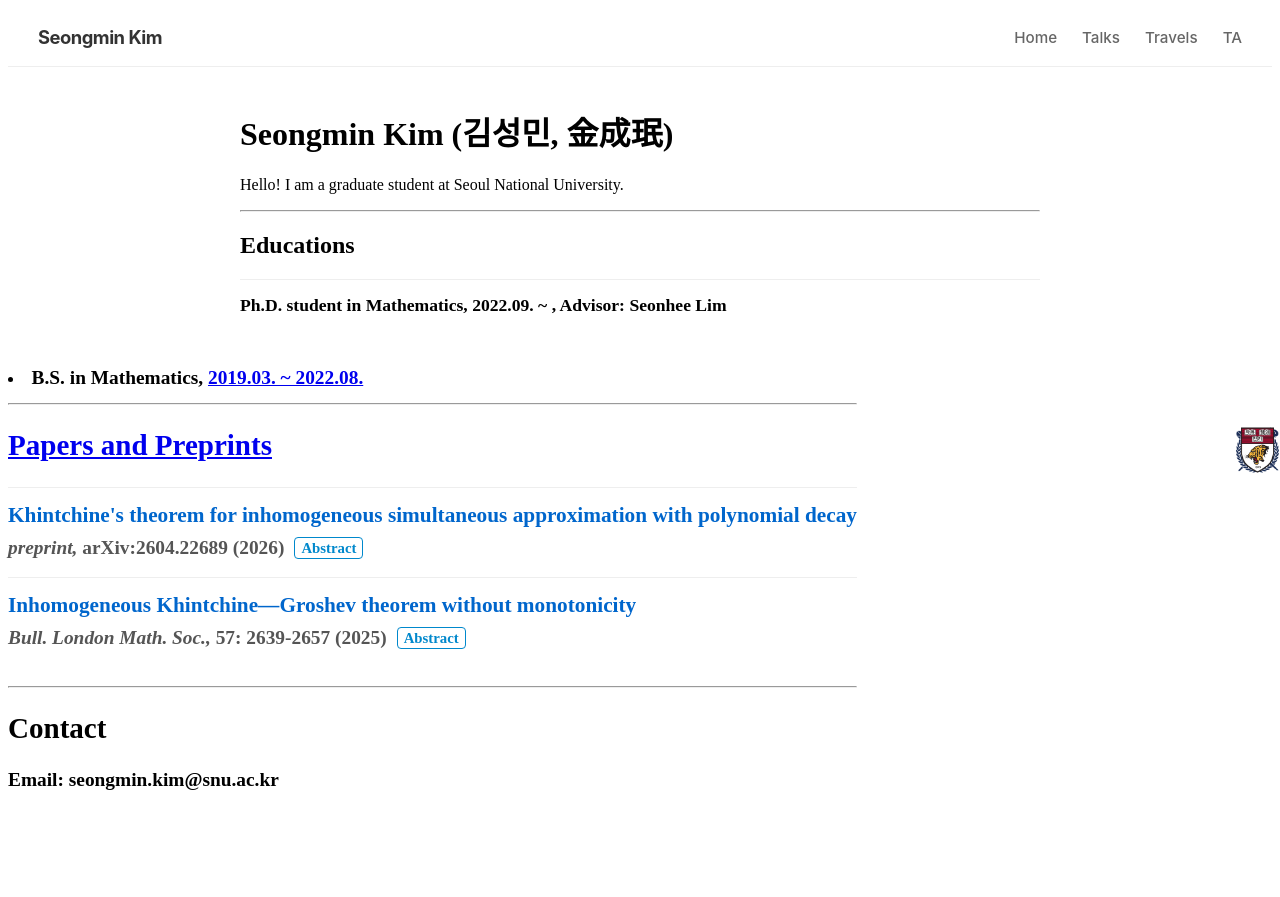
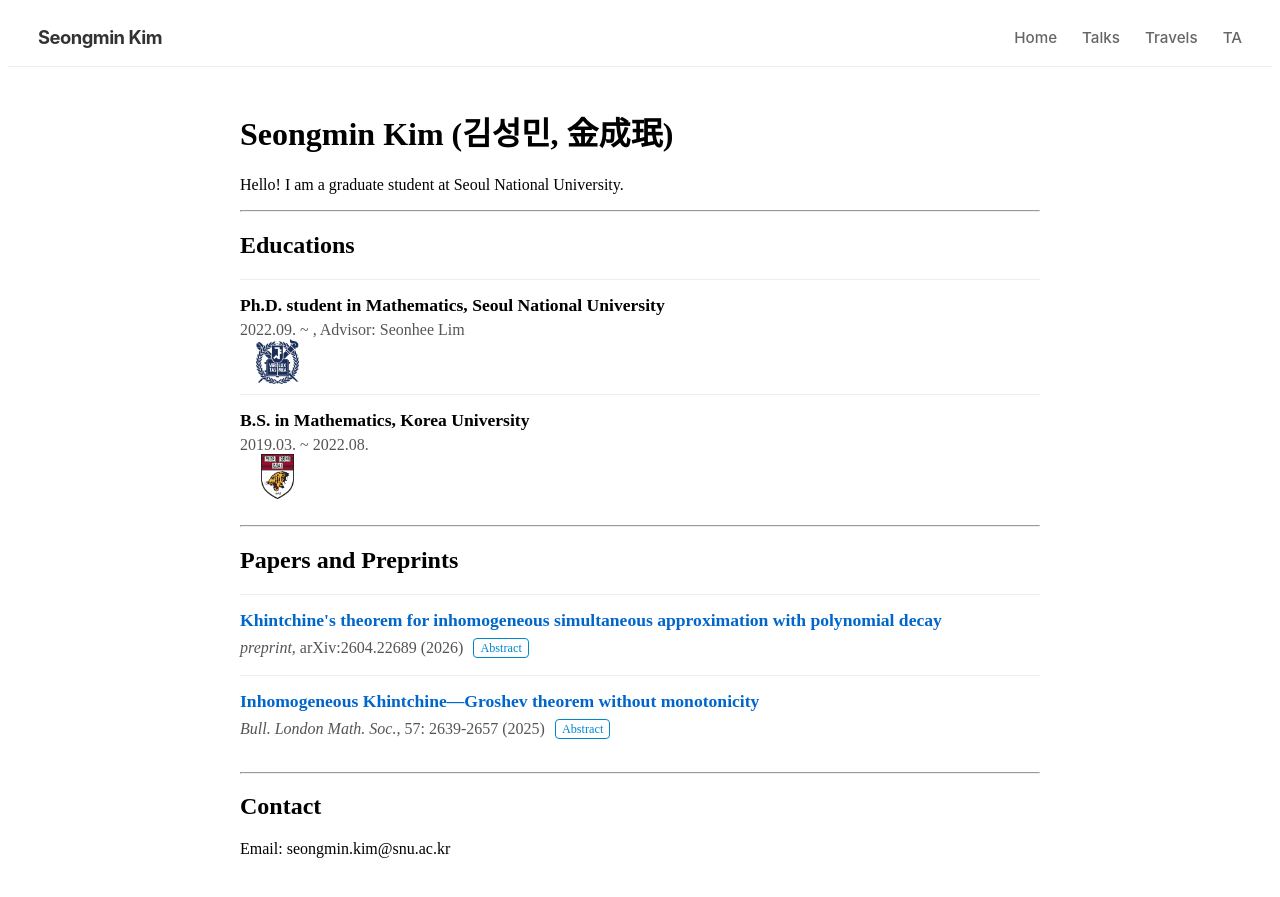
Before and after one commit to seongmin-math/seongmin-math.github.io, a Jekyll site: the page built from index.html, in a window 1280 px wide. Shown: the top 897 px of the page. Built offline with Jekyll 4.4.1, drawn with Linux system fonts in a browser that asks for light colours.

Commit message:
Update index.html

```diff
--- a/index.html
+++ b/index.html
@@ -34,21 +34,21 @@ layout: default
 <h2>Educations </h2>
 <ul class="my-list">
   <li>
-    <strong class="emph">Ph.D. student in Mathematics, <a href="https://www.math.snu.ac.kr/" target="_blank" onmouseover="this.style.color='#003380'" onmouseout="this.style.color=''> Seoul National University </a> </strong>
+    <strong class="emph">Ph.D. student in Mathematics, <a href="https://www.math.snu.ac.kr/" target="_blank" onmouseover="this.style.color='#003380'" onmouseout="this.style.color=''"> Seoul National University </a> </strong>
     <br>
     <div style="color: #555;">
     2022.09. ~ , Advisor: <a href="https://sites.google.com/view/seonheelim?usp=sharing" target=_"blank"> Seonhee Lim </a>
     </div>
-    <img src="/images/logos/snu.png" class="my-logo">
+    <img src="/images/logos/snu.png" style="width:45px; height:45px; object-fit:contain; vertical-align:middle; margin-left:15px;">
   </li>
 
   <li>
-    <strong class="emph">B.S. in Mathematics, <a href="https://math.korea.ac.kr/" target="_blank" onmouseover="this.style.color='#8B0029'" onmouseout="this.style.color=''> Korea University </a> </strong>
+    <strong class="emph">B.S. in Mathematics, <a href="https://math.korea.ac.kr/" target="_blank" onmouseover="this.style.color='#8B0029'" onmouseout="this.style.color=''"> Korea University </a> </strong>
     <br>
     <div style="color: #555;">
     2019.03. ~ 2022.08.
     </div>
-    <img src="/images/logos/ku.png" class="my-logo">
+    <img src="/images/logos/ku.png" style="width:45px; height:45px; object-fit:contain; vertical-align:middle; margin-left:15px;">
   </li>
 </ul>
 
```
